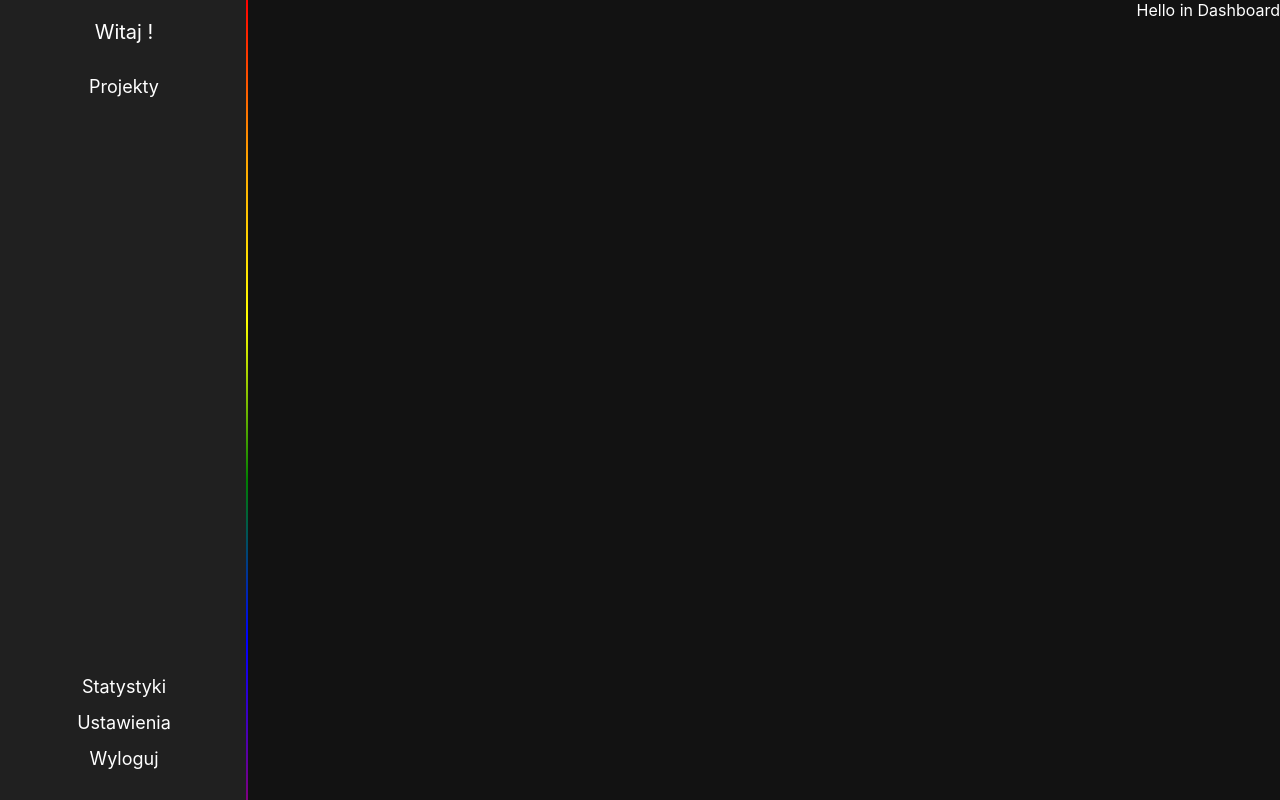
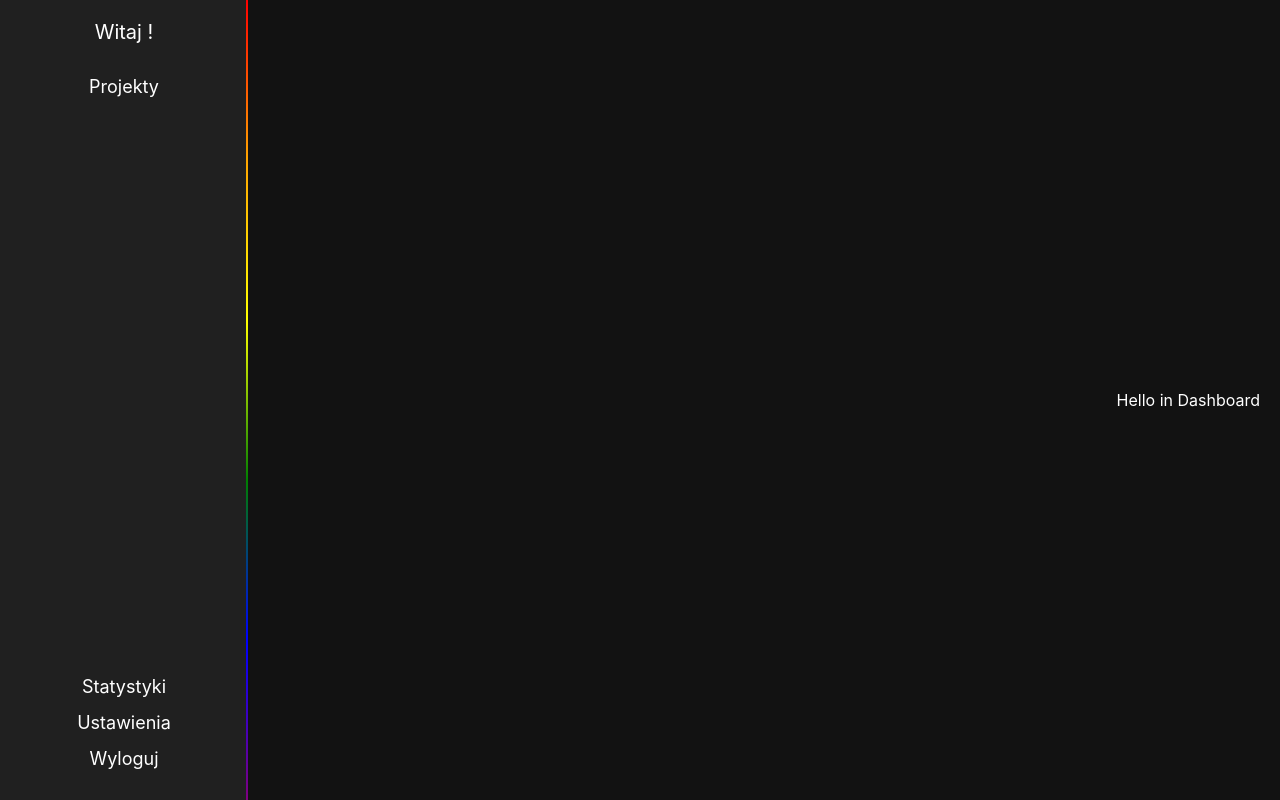
Before and after one commit to Nico2d/TimeLord, a React (Create React App) app: page /dashboard in a window 1280 px wide. Built offline with nearby package versions, Linux system fonts and the light colour scheme; no server answers.

Commit message:
feat: add Main section

```diff
--- /dev/null
+++ b/src/Components/Main/Main.tsx
@@ -0,0 +1,53 @@
+import React from "react";
+import styled from "styled-components";
+import { TaskType } from "../../Types/Task.type";
+// import { TaskList } from "../ToDoList/TaskList";
+// import { Categories } from "./Categories/Categories";
+
+export const Main = () => {
+  const taskList: Array<TaskType> = [
+    {
+      name: "wyrzucenie śmieci",
+      executionTime: 0,
+      category: "design",
+      id: "1",
+      isCompleted: true,
+    },
+    {
+      name: "Lista tasków",
+      executionTime: 0,
+      category: "design",
+      id: "2",
+      isCompleted: true,
+    },
+    {
+      name: "lista kategorii",
+      executionTime: 0,
+      category: "design",
+      id: "3",
+      isCompleted: false,
+    },
+    {
+      name: "wyrzucenie śmieci2",
+      executionTime: 0,
+      category: "design",
+      id: "4",
+      isCompleted: false,
+    },
+  ];
+
+  return (
+    <Container>
+        Hello in Dashboard
+      {/* <Categories />
+      <TaskList taskList={taskList} /> */}
+    </Container>
+  );
+};
+const Container = styled.div`
+  display: flex;
+  flex-flow: column;
+  align-items: center;
+  justify-content: center;
+  padding: 0 20px;
+`;
--- a/src/Pages/Dashboard.tsx
+++ b/src/Pages/Dashboard.tsx
@@ -1,11 +1,12 @@
 import styled from "styled-components";
+import { Main } from "../Components/Main/Main";
 import { NavigationSidebar } from "../Components/NavigationSidebar/NavigationSidebar";
 
 export const Dashboard = () => {
   return (
     <Container>
       <NavigationSidebar userID={1} />
-      Hello in Dashboard
+      <Main />
     </Container>
   );
 };
```
Also changed, not shown: src/Types/Task.type.ts (added, +7 -0 lines).
